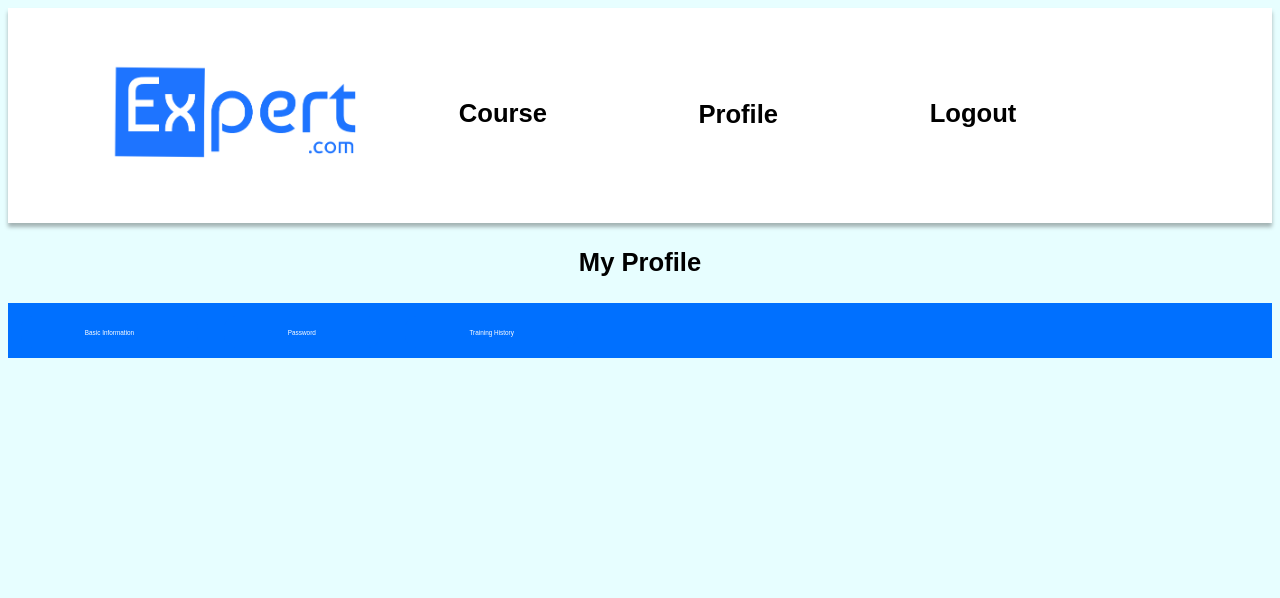
After one commit to ChinJingJie/ETMP-Team5, a PHP site: page /profile.php in a window 1280 px wide. The commit adds this page. Shown: the top 598 px of the page. Run offline with PHP 8.4, Linux system fonts and the light colour scheme.

Commit message:
build navigation, create user profile ui, modify css and js file

```diff
--- a/ETMP/js/script.js
+++ b/ETMP/js/script.js
@@ -221,3 +221,19 @@ function init() {
 }
 
 window.onload = init;
+
+
+//tab content by Chin Jing Jie
+function openTab(evt, tabName) {
+  var i, tabcontent, tablinks;
+  tabcontent = document.getElementsByClassName("tabcontent");
+  for (i = 0; i < tabcontent.length; i++) {
+    tabcontent[i].style.display = "none";
+  }
+  tablinks = document.getElementsByClassName("tablinks");
+  for (i = 0; i < tablinks.length; i++) {
+    tablinks[i].className = tablinks[i].className.replace(" active", "");
+  }
+  document.getElementById(tabName).style.display = "block";
+  evt.currentTarget.className += " active";
+}
--- /dev/null
+++ b/ETMP/navigation.php
@@ -0,0 +1,16 @@
+<!-- Author: Chin Jing Jie -->
+
+<nav>
+<!-- The logo is originally illustrated and designed -->
+  <ul>
+    <a href="dashboard.php"><img src="images/company_logo.png" alt="logo"/></a>
+    <li class="parent"><a href="#">Course</a>
+      <ul class="child">
+        <li><a href="#">Training</a></li>
+        <li><a href="#">Current</a></li>
+      </ul>
+    </li>
+    <li class="parent"><a href="#">Profile</a></li>
+    <li class="parent"><a href="enquiry.php">Logout</a></li>
+  </ul>
+</nav>
--- /dev/null
+++ b/ETMP/profile.php
@@ -0,0 +1,36 @@
+<!DOCTYPE html>
+<html lang="en">
+
+<?php include "header.php";?>
+<body>
+    <header>
+        <?php include "navigation.php";?>
+    </header>
+    <section>
+        <h1>My Profile</h1>
+        <div class="tab">
+            <button class="tablinks" onclick="openTab(event, 'Info')">Basic Information</button>
+            <button class="tablinks" onclick="openTab(event, 'Password')">Password</button>
+            <button class="tablinks" onclick="openTab(event, 'History')">Training History</button>
+        </div>
+
+        <div id="Info" class="tabcontent">
+            <p>Information from registration form.</p>
+        </div>
+
+        <div id="Password" class="tabcontent">
+            <p>allow changing of password</p>
+        </div>
+
+        <div id="History" class="tabcontent">
+            <p>Display training History</p>
+        </div>
+    </section>
+    <div>
+        <!--chat icon-->
+    </div>
+  <?php include "footer.php"; ?>
+
+</body>
+
+</html>
--- a/ETMP/styles/style.css
+++ b/ETMP/styles/style.css
@@ -22,6 +22,7 @@ h1{
     margin: 2vw;
 }
 
+/*form*/
 fieldset {
 	border-radius: 10px;
 	background-color: #fff;
@@ -45,7 +46,7 @@ input[type=text], select{
 	font-size: 1.5vw;
 }
 
-input[type=submit],button{
+input[type=submit]{
 	background-color: #0070ff;
 	border: none;
 	color: white;
@@ -56,6 +57,19 @@ input[type=submit],button{
 	text-align: center;
 	border-radius: 1vw;
     margin-bottom: 100px;
+}
+
+button{
+	background-color: #0070ff;
+	border: none;
+	color: white;
+	padding: 1vw 5vw;
+	text-decoration: none;
+	margin: 1vw;
+	cursor: pointer;
+	text-align: center;
+	border-radius: 1vw;
+    margin-bottom: 10px;
 }
 
 button a{
@@ -120,3 +134,112 @@ footer>address{
         text-decoration: none;
     }
 }
+
+/* navigation*/
+nav{
+    box-sizing: border-box;
+    background-color: #fff;
+	padding: 1%;
+	box-shadow: 0 4px 4px 0 rgba(0, 0, 0, 0.3);
+}
+
+nav ul{
+    text-align: left;
+    background-color: #fff;
+}
+
+nav>ul>li, nav>ul>li>a{
+    background-color: #fff;
+	display: inline;
+	list-style-type: none;
+    padding: 1% 4%;
+    position: relative;
+    right: 3%;
+    margin-top: 4vw;
+    vertical-align: top;
+}
+
+nav ul a, nav ul a img{
+    margin: 2vw;
+    background-color: #fff;
+    text-align: left;
+	height: 8vw;
+}
+
+nav a{
+	text-decoration: none;
+	color: #000;
+}
+
+nav a:hover{
+	color: #0070ff;
+    font-weight: bold;
+    text-decoration: none;
+}
+
+.parent:hover .child{
+	display: block;
+}
+
+.parent{
+    position: relative;
+    display: inline-block;
+    font-weight: bold;
+    font-size: 2vw;
+}
+
+.parent:hover{
+	cursor: pointer;
+	text-decoration: none;
+}
+
+.child{
+	display: none;
+    position: absolute;
+	top: 100%;
+    background-color: #fff;
+    box-shadow: 0px 4px 8px 0px rgba(0,0,0,0.2);
+    z-index: 5;
+    text-align: left;
+    line-height: 4vw;
+	padding: 1px 16px;
+    font-size: 2vw;
+}
+
+.child li{
+	text-align: left;
+	display: block;
+	width: inherit;
+	padding: 1% 6%;
+    background-color: #fff;
+}
+
+/*tab*/
+.tab {
+  overflow: hidden;
+  border: 0 solid #ccc;
+  background-color: #0070ff;
+}
+
+.tab button {
+  background-color: inherit;
+  float: left;
+  outline: none;
+  cursor: pointer;
+  transition: 0.3s;
+  font-size: .5svw;
+}
+
+.tab button:hover {
+  text-decoration: underline;
+}
+
+.tab button.active {
+  text-decoration: underline;
+}
+
+.tabcontent {
+  display: none;
+  border: 0 solid #ccc;
+  border-top: none;
+}
```
